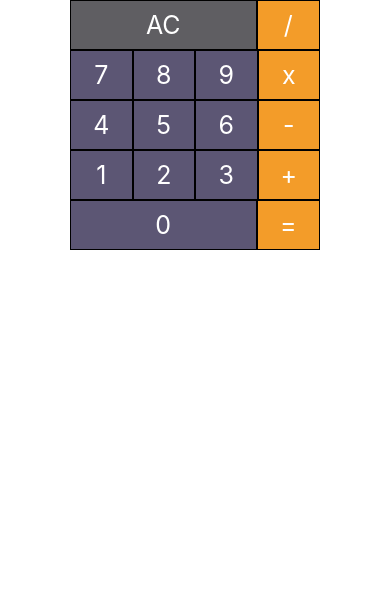
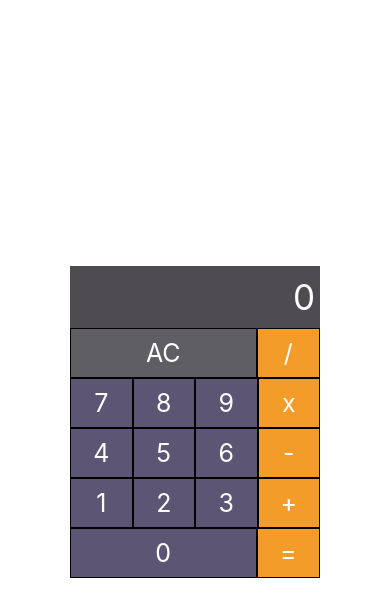
Before and after one commit to primarchan/react-native-calculator, a React Native app: screen / in a window 390 px wide. Shown: the top 616 px of the page. Built offline with nearby package versions, Linux system fonts and the light colour scheme.

Commit message:
UI 개발 - 계산 결과 구현

```diff
--- a/App.js
+++ b/App.js
@@ -1,15 +1,8 @@
 import { StatusBar } from "expo-status-bar";
-import { useState } from "react";
 import { StyleSheet, SafeAreaView, Text, View } from "react-native";
 import Calculator from "./src/Calculator";
 
 export default function App() {
-  const [input, setInput] = useState(0); // 계산기에 입력한 값
-  const [currentOperator, setCurrentOperator] = useState(null); // 현재 선택된 연산자
-  const [result, setResult] = useState(null); // 연산 결과 값
-  const [tempInput, setTempInput] = useState(null); // = 클릭 시 직전 입력한 값
-  const [tempOperator, setTempOperator] = useState(null); // = 클릭 시 직접 입력한 연산자
-
   return (
     <SafeAreaView style={styles.container}>
       <Calculator />
--- a/src/Calculator.js
+++ b/src/Calculator.js
@@ -1,5 +1,6 @@
 import { View, Text, TouchableOpacity } from "react-native";
 import styled from "styled-components/native";
+import { useState } from "react";
 
 const COLOR = {
   RESULT: "#4e4c51",
@@ -42,10 +43,29 @@ const ButtonContainer = styled.View`
   width: 100%;
 `;
 
+const InputContainer = styled.View`
+  background-color: ${COLOR.RESULT};
+  min-height: 50px;
+  justify-content: center;
+  align-items: flex-end;
+  padding: 10px 5px;
+`;
+
 export default () => {
+  const [input, setInput] = useState(0); // 계산기에 입력한 값
+  const [currentOperator, setCurrentOperator] = useState(null); // 현재 선택된 연산자
+  const [result, setResult] = useState(null); // 연산 결과 값
+  const [tempInput, setTempInput] = useState(null); // = 클릭 시 직전 입력한 값
+  const [tempOperator, setTempOperator] = useState(null); // = 클릭 시 직접 입력한 연산자
+
   return (
-    <View style={{ flex: 1, width: 250 }}>
+    <View style={{ flex: 1, width: 250, justifyContent: "center" }}>
       {/* 결과 */}
+      <InputContainer>
+        <Text style={{ color: "white", fontSize: 35, textAlign: "right" }}>
+          {input}
+        </Text>
+      </InputContainer>
 
       {/* [AC ~ /] */}
       <ButtonContainer>
```
